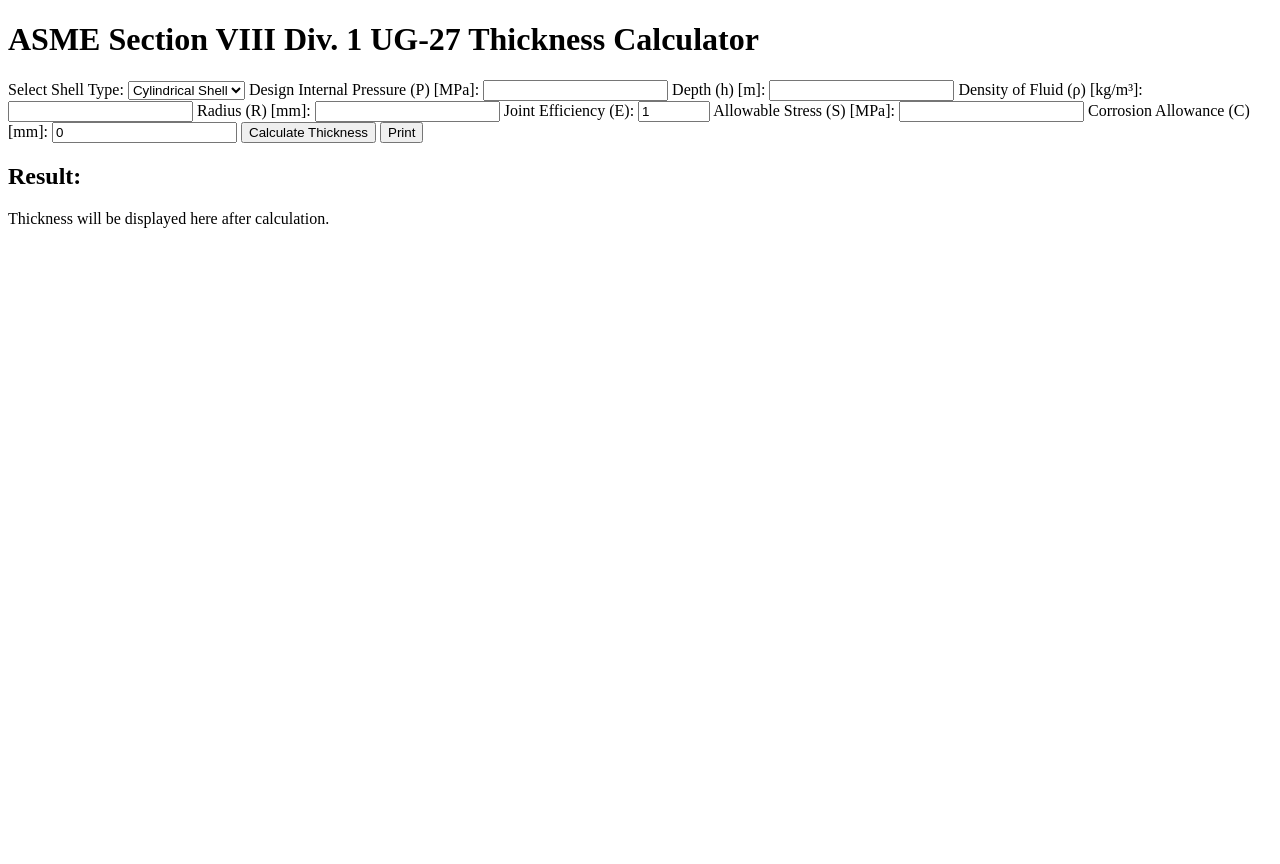
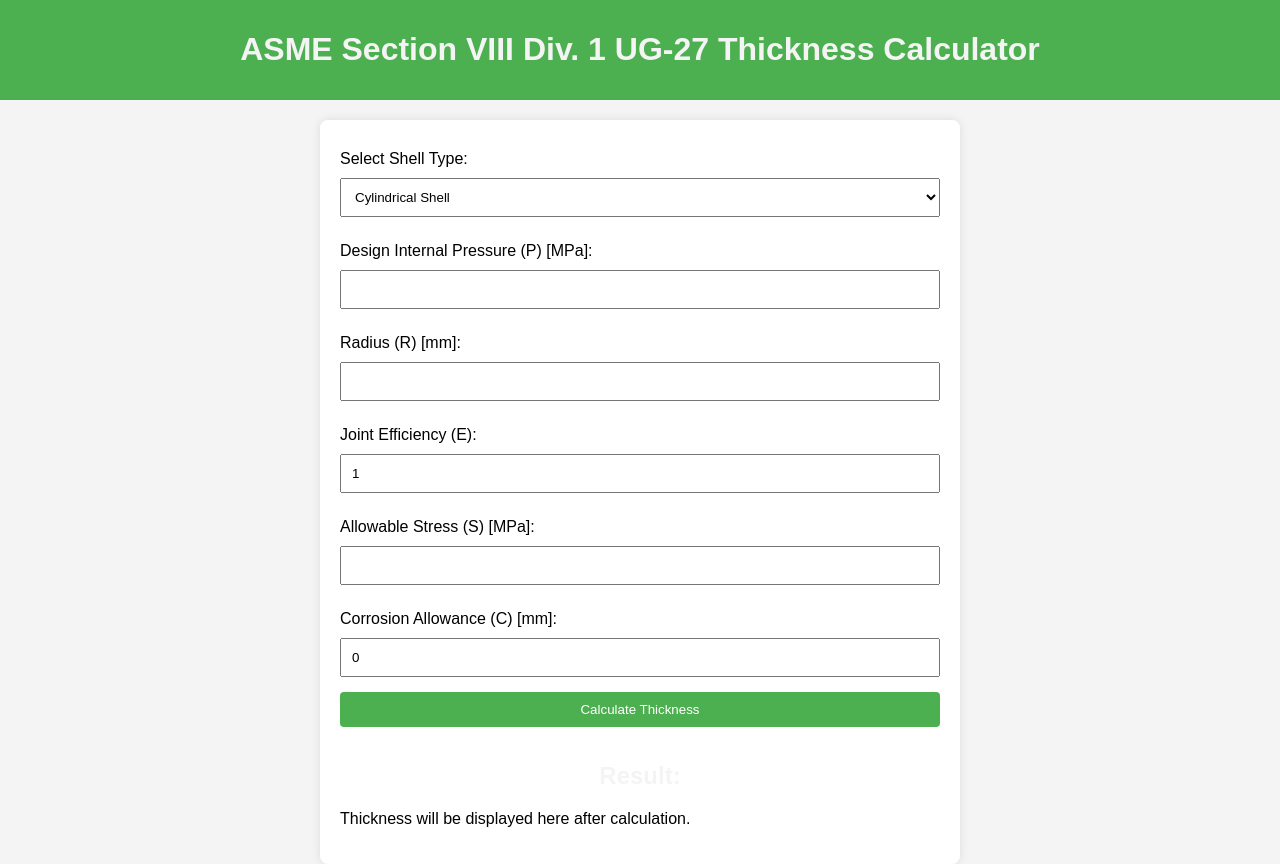
Before and after one commit to AmanBargir/StaticEquipment, a plain HTML site: page UG-27.html in a window 1280 px wide. Before the commit the page ends 800 px from the top, so only its background shows below. Drawn offline with Linux system fonts and the light colour scheme.

Commit message:
Update UG-27.html
removed static head

```diff
--- a/UG-27.html
+++ b/UG-27.html
@@ -5,7 +5,72 @@
     <meta name="viewport" content="width=device-width, initial-scale=1.0">
     <title>ASME Section VIII Div. 1 UG-27 Thickness Calculator</title>
     <style>
-        /* Styles remain unchanged */
+        /* Styles unchanged from the original code */
+        body {
+            font-family: 'Arial', sans-serif;
+            background-color: #f4f4f4;
+            margin: 0;
+            padding: 0;
+            display: flex;
+            flex-direction: column;
+            align-items: center;
+        }
+
+        header {
+            background-color: #4caf50;
+            color: #fff;
+            padding: 10px;
+            text-align: center;
+            width: 100%;
+        }
+
+        form {
+            background-color: #fff;
+            padding: 20px;
+            border-radius: 8px;
+            box-shadow: 0 0 10px rgba(0, 0, 0, 0.1);
+            width: 80%;
+            max-width: 600px;
+            margin-top: 20px;
+        }
+
+        h1, h2 {
+            color: #f4f4f4;
+            text-align: center;
+        }
+
+        label {
+            display: block;
+            margin: 10px 0;
+        }
+
+        input, select, button {
+            width: 100%;
+            padding: 10px;
+            margin-bottom: 15px;
+            box-sizing: border-box;
+        }
+
+        button {
+            background-color: #4caf50;
+            color: white;
+            border: none;
+            border-radius: 4px;
+            cursor: pointer;
+        }
+
+        button:hover {
+            background-color: #45a049;
+        }
+
+        #detailedSteps, #result {
+            margin-top: 20px;
+            font-weight: bold;
+        }
+
+        #printButton {
+            display: none;
+        }
     </style>
 </head>
 <body>
@@ -23,12 +88,6 @@
 
     <label for="internalPressure">Design Internal Pressure (P) [MPa]:</label>
     <input type="number" id="internalPressure" step="0.1" required>
-
-    <label for="depth">Depth (h) [m]:</label>
-    <input type="number" id="depth" step="0.1" required>
-
-    <label for="fluidDensity">Density of Fluid (ρ) [kg/m³]:</label>
-    <input type="number" id="fluidDensity" step="1" required>
 
     <label for="radius">Radius (R) [mm]:</label>
     <input type="number" id="radius" step="1" required>
@@ -66,32 +125,26 @@
     function calculateThickness() {
         const shellType = document.getElementById('shellType').value;
         const internalPressure = parseFloat(document.getElementById('internalPressure').value);
-        const depth = parseFloat(document.getElementById('depth').value);
-        const fluidDensity = parseFloat(document.getElementById('fluidDensity').value);
         const radius = parseFloat(document.getElementById('radius').value);
         const jointEfficiency = parseFloat(document.getElementById('jointEfficiency').value);
         const allowableStress = parseFloat(document.getElementById('allowableStress').value);
         const corrosionAllowance = parseFloat(document.getElementById('corrosionAllowance').value);
 
-        // Add pressure to design internal pressure
-        const totalPressure = internalPressure;
-
         let thickness;
-
         let detailText = ""; // String to store detailed steps
 
         // Check conditions before proceeding with thickness calculation
         if (shellType === 'cylindrical') {
-            if (totalPressure > 0.385 * allowableStress * jointEfficiency) {
+            if (internalPressure > 0.385 * allowableStress * jointEfficiency) {
                 document.getElementById('resultText').textContent = "Result: P is not less than 0.385 × S × E, check clause UG-27(c)(1).";
                 return;
             }
-            if (totalPressure > 1.25 * allowableStress * jointEfficiency) {
+            if (internalPressure > 1.25 * allowableStress * jointEfficiency) {
                 document.getElementById('resultText').textContent = "Result: P is not less than 1.25 × S × E, check clause UG-27(c)(2).";
                 return;
             }
         } else if (shellType === 'spherical') {
-            if (totalPressure > 0.665 * allowableStress * jointEfficiency) {
+            if (internalPressure > 0.665 * allowableStress * jointEfficiency) {
                 document.getElementById('resultText').textContent = "Result: P is not less than 0.665 × S × E, check clause UG-27(d).";
                 return;
             }
@@ -103,8 +156,8 @@
             detailText += "Option 1 (Circumferential Stress) Thickness Calculation:\n";
             detailText += `t1 = P * R / ((S * E) - (0.6 * P))\n`;
 
-            const numerator1 = totalPressure * radius;
-            const denominator1 = (allowableStress * jointEfficiency) - (0.6 * totalPressure);
+            const numerator1 = internalPressure * radius;
+            const denominator1 = (allowableStress * jointEfficiency) - (0.6 * internalPressure);
             const option1Thickness = numerator1 / denominator1;
 
             detailText += `   = ${numerator1} / ${denominator1}\n`;
@@ -114,8 +167,8 @@
             detailText += "\nOption 2 (Longitudinal Stress) Thickness Calculation:\n";
             detailText += `t2 = P * R / ((2 * S * E) + (0.4 * P))\n`;
 
-            const numerator2 = totalPressure * radius;
-            const denominator2 = (2 * allowableStress * jointEfficiency) + (0.4 * totalPressure);
+            const numerator2 = internalPressure * radius;
+            const denominator2 = (2 * allowableStress * jointEfficiency) + (0.4 * internalPressure);
             const option2Thickness = numerator2 / denominator2;
 
             detailText += `   = ${numerator2} / ${denominator2}\n`;
@@ -128,8 +181,8 @@
             detailText += "Spherical Shell Thickness Calculation:\n";
             detailText += `t = P * R / ((2 * S * E) - (0.2 * P))\n`;
 
-            const numerator3 = totalPressure * radius;
-            const denominator3 = (2 * allowableStress * jointEfficiency) - (0.2 * totalPressure);
+            const numerator3 = internalPressure * radius;
+            const denominator3 = (2 * allowableStress * jointEfficiency) - (0.2 * internalPressure);
             thickness = numerator3 / denominator3;
 
             detailText += `   = ${numerator3} / ${denominator3}\n`;
```
